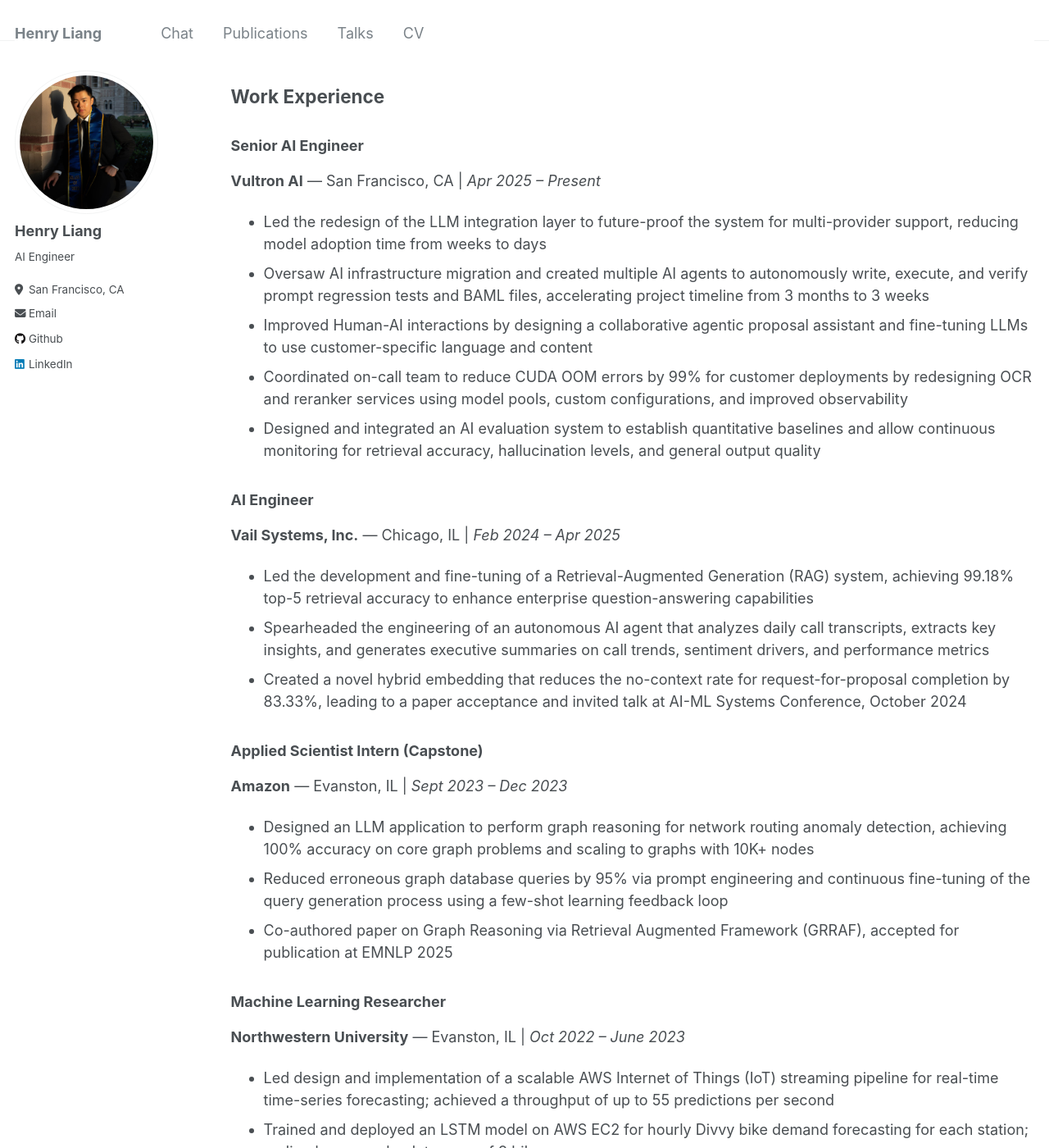
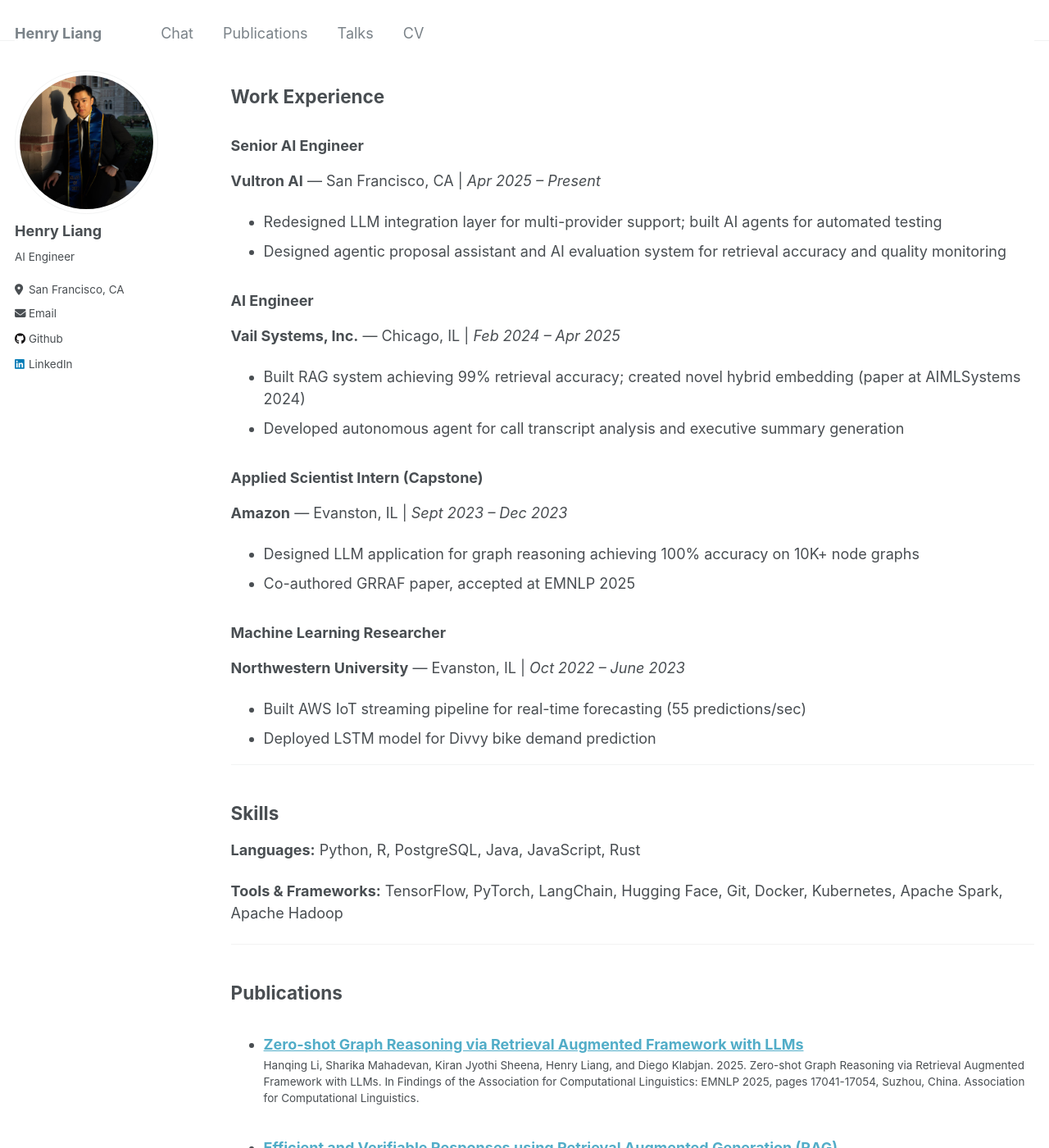
Before and after one commit to HenryLiang-123/HenryLiang-123.github.io, a Jekyll site: the page built from _pages/cv.md, in a window 1280 px wide and 1400 px high, scrolled down 356 px. Shown: the whole window at 82% size. Built offline with Jekyll 4.4.1, drawn with Linux system fonts in a browser that asks for light colours; some of the changed text lies outside the part shown.

Commit message:
Compress work experience to 2 bullets per role
Co-authored-by: factory-droid[bot] <138933559+factory-droid[bot]@users.noreply.github.com>

```diff
--- a/_pages/cv.md
+++ b/_pages/cv.md
@@ -26,31 +26,26 @@
 ### Senior AI Engineer
 **Vultron AI** — San Francisco, CA | *Apr 2025 – Present*
 
-- Led the redesign of the LLM integration layer to future-proof the system for multi-provider support, reducing model adoption time from weeks to days
-- Oversaw AI infrastructure migration and created multiple AI agents to autonomously write, execute, and verify prompt regression tests and BAML files, accelerating project timeline from 3 months to 3 weeks
-- Improved Human-AI interactions by designing a collaborative agentic proposal assistant and fine-tuning LLMs to use customer-specific language and content
-- Coordinated on-call team to reduce CUDA OOM errors by 99% for customer deployments by redesigning OCR and reranker services using model pools, custom configurations, and improved observability
-- Designed and integrated an AI evaluation system to establish quantitative baselines and allow continuous monitoring for retrieval accuracy, hallucination levels, and general output quality
+- Redesigned LLM integration layer for multi-provider support; built AI agents for automated testing
+- Designed agentic proposal assistant and AI evaluation system for retrieval accuracy and quality monitoring
 
 ### AI Engineer
 **Vail Systems, Inc.** — Chicago, IL | *Feb 2024 – Apr 2025*
 
-- Led the development and fine-tuning of a Retrieval-Augmented Generation (RAG) system, achieving 99.18% top-5 retrieval accuracy to enhance enterprise question-answering capabilities
-- Spearheaded the engineering of an autonomous AI agent that analyzes daily call transcripts, extracts key insights, and generates executive summaries on call trends, sentiment drivers, and performance metrics
-- Created a novel hybrid embedding that reduces the no-context rate for request-for-proposal completion by 83.33%, leading to a paper acceptance and invited talk at AI-ML Systems Conference, October 2024
+- Built RAG system achieving 99% retrieval accuracy; created novel hybrid embedding (paper at AIMLSystems 2024)
+- Developed autonomous agent for call transcript analysis and executive summary generation
 
 ### Applied Scientist Intern (Capstone)
 **Amazon** — Evanston, IL | *Sept 2023 – Dec 2023*
 
-- Designed an LLM application to perform graph reasoning for network routing anomaly detection, achieving 100% accuracy on core graph problems and scaling to graphs with 10K+ nodes
-- Reduced erroneous graph database queries by 95% via prompt engineering and continuous fine-tuning of the query generation process using a few-shot learning feedback loop
-- Co-authored paper on Graph Reasoning via Retrieval Augmented Framework (GRRAF), accepted for publication at EMNLP 2025
+- Designed LLM application for graph reasoning achieving 100% accuracy on 10K+ node graphs
+- Co-authored GRRAF paper, accepted at EMNLP 2025
 
 ### Machine Learning Researcher
 **Northwestern University** — Evanston, IL | *Oct 2022 – June 2023*
 
-- Led design and implementation of a scalable AWS Internet of Things (IoT) streaming pipeline for real-time time-series forecasting; achieved a throughput of up to 55 predictions per second
-- Trained and deployed an LSTM model on AWS EC2 for hourly Divvy bike demand forecasting for each station; realized a mean absolute error of 9 bikes
+- Built AWS IoT streaming pipeline for real-time forecasting (55 predictions/sec)
+- Deployed LSTM model for Divvy bike demand prediction
 
 ---
 
```
